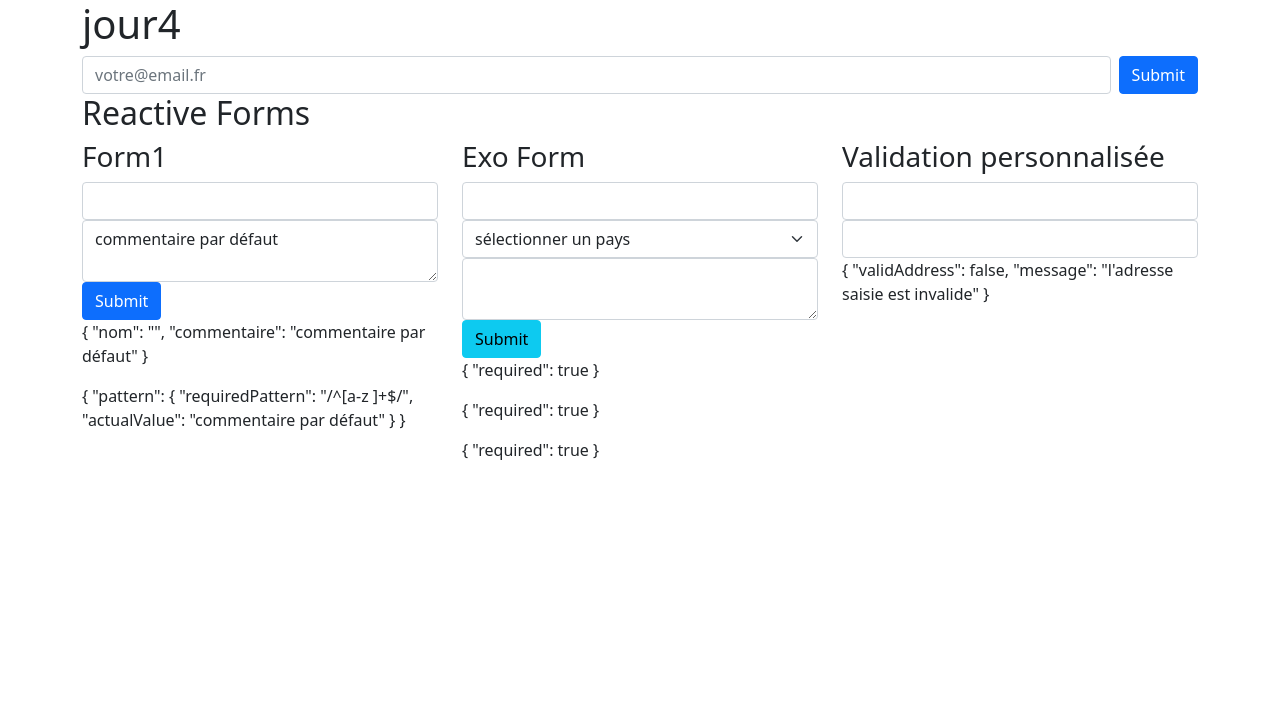
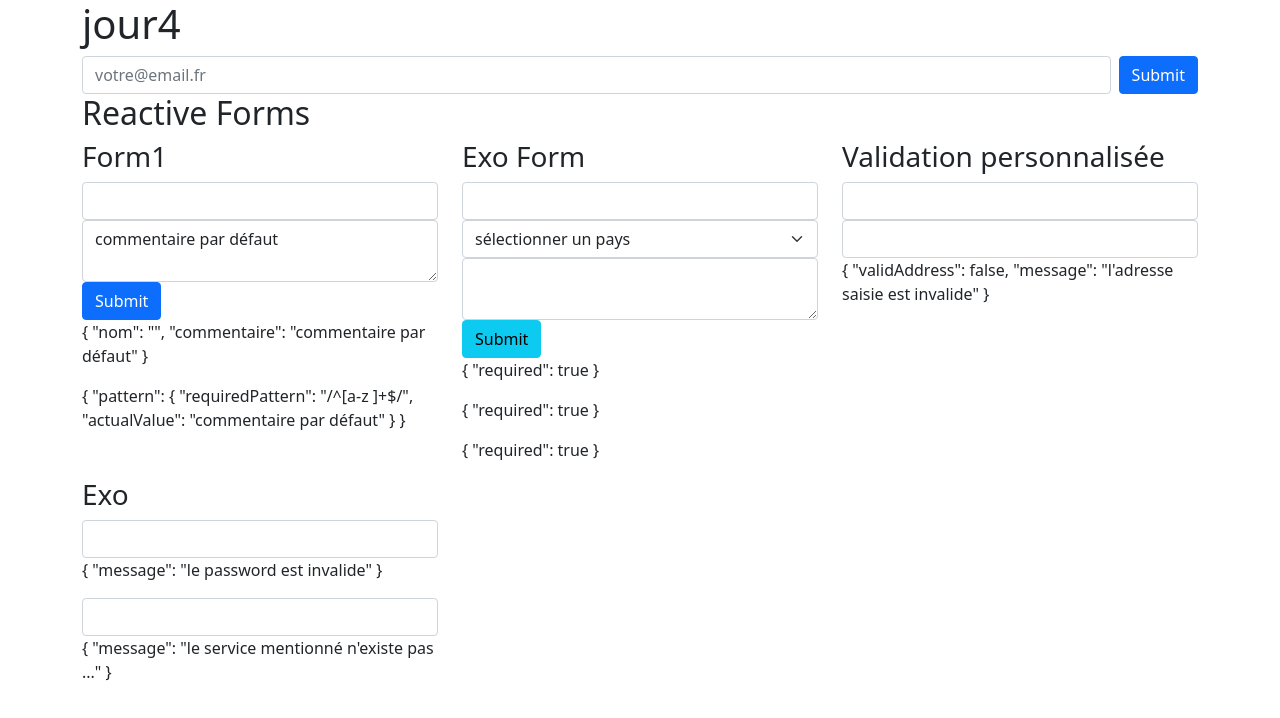
Before and after one commit to webdevproformation/angular-3wa-sept21, an Angular app in the folder semaine2/: page / in a window 1280 px wide. Shown: the top 718 px of the page. Built offline with nearby package versions, Linux system fonts and the light colour scheme.

Commit message:
correction

```diff
--- a/semaine2/src/app/app.component.ts
+++ b/semaine2/src/app/app.component.ts
@@ -21,6 +21,9 @@ import { Component } from '@angular/core';
         <div class="col-4">
           <form3></form3>
         </div>
+        <div class="col-4">
+          <form4></form4>
+        </div>
       </section>
   </div>`
 })
--- a/semaine2/src/app/app.module.ts
+++ b/semaine2/src/app/app.module.ts
@@ -6,6 +6,7 @@ import { NewsletterComponent } from './jour4/newsletter.component';
 import { Form1Component } from './jour4/form1.component';
 import { Form2Component } from './jour4/form2.component';
 import { Form3Component } from './jour4/form3.component';
+import { Form4Component } from './jour4/form4.component';
 
 
 @NgModule({
@@ -14,7 +15,8 @@ import { Form3Component } from './jour4/form3.component';
     NewsletterComponent,
     Form1Component,
     Form2Component,
-    Form3Component
+    Form3Component,
+    Form4Component
   ],
   imports: [
     BrowserModule,
--- a/semaine2/src/app/jour4/customValidator.ts
+++ b/semaine2/src/app/jour4/customValidator.ts
@@ -37,4 +37,27 @@ export class addressValidator{
             } , 3000)
         } )
     }
+    static validPassword (control : AbstractControl) : ValidationErrors | null{
+        const pattern: RegExp = /^(?=.*\d)(?=.*[a-z])(?=.*[A-Z])(?=.*[\?\-!]).{8,}$/;
+        if(!pattern.test(control.value)){
+            return {
+                message : "le password est invalide"
+            }
+        }
+        return null;
+    }
+    static validService(control : AbstractControl) : Promise< ValidationErrors | null > {
+        return new Promise( (resolve , reject ) => {
+            const services : Array<string> = ["web" , "commercial" , "administratif"];
+            setTimeout( () => {
+                if(!services.includes(control.value)){
+                    resolve({
+                        message : "le service mentionné n'existe pas ..."
+                    })
+                } else {
+                    resolve( null )
+                }
+            } , 1000)
+        } )
+    }
 }
--- /dev/null
+++ b/semaine2/src/app/jour4/form4.component.ts
@@ -0,0 +1,39 @@
+import { Component, OnInit } from '@angular/core';
+import {FormGroup , FormControl} from "@angular/forms";
+import {addressValidator} from "./customValidator"
+
+@Component({
+  selector: 'form4',
+  template: `
+    <h3>Exo</h3>
+    <form [formGroup]="form">
+      <input type="text" name="password" class="form-control" formControlName="password">
+      <p>{{password?.errors | json}}</p>
+      <input type="text" name="text" class="form-control" formControlName="service">
+      <p>{{service?.errors | json}}</p>
+    </form>
+
+  `,
+  styles: [
+  ]
+})
+export class Form4Component implements OnInit {
+
+  public form : FormGroup = new FormGroup({
+    password : new FormControl("", addressValidator.validPassword),
+    service : new FormControl("",null ,addressValidator.validService)
+  })
+
+  get password(){
+    return this.form.get("password");
+  }
+  get service(){
+    return this.form.get("service");
+  }
+
+  constructor() { }
+
+  ngOnInit(): void {
+  }
+
+}
```
